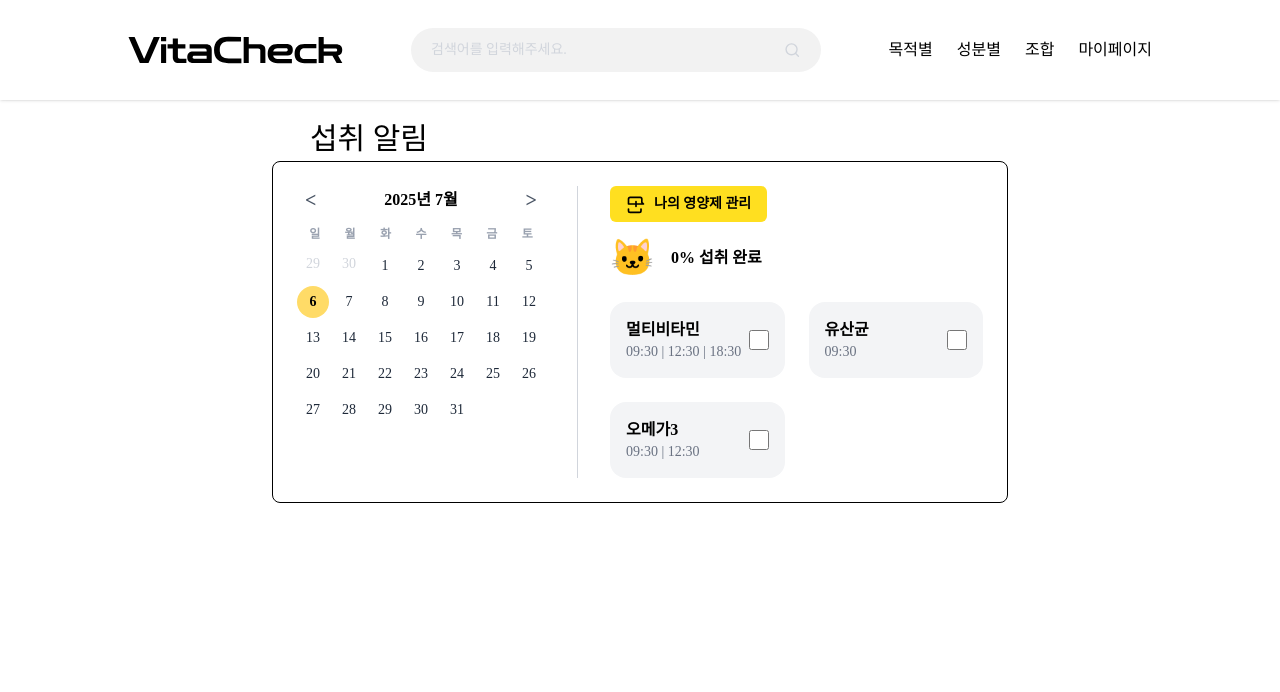
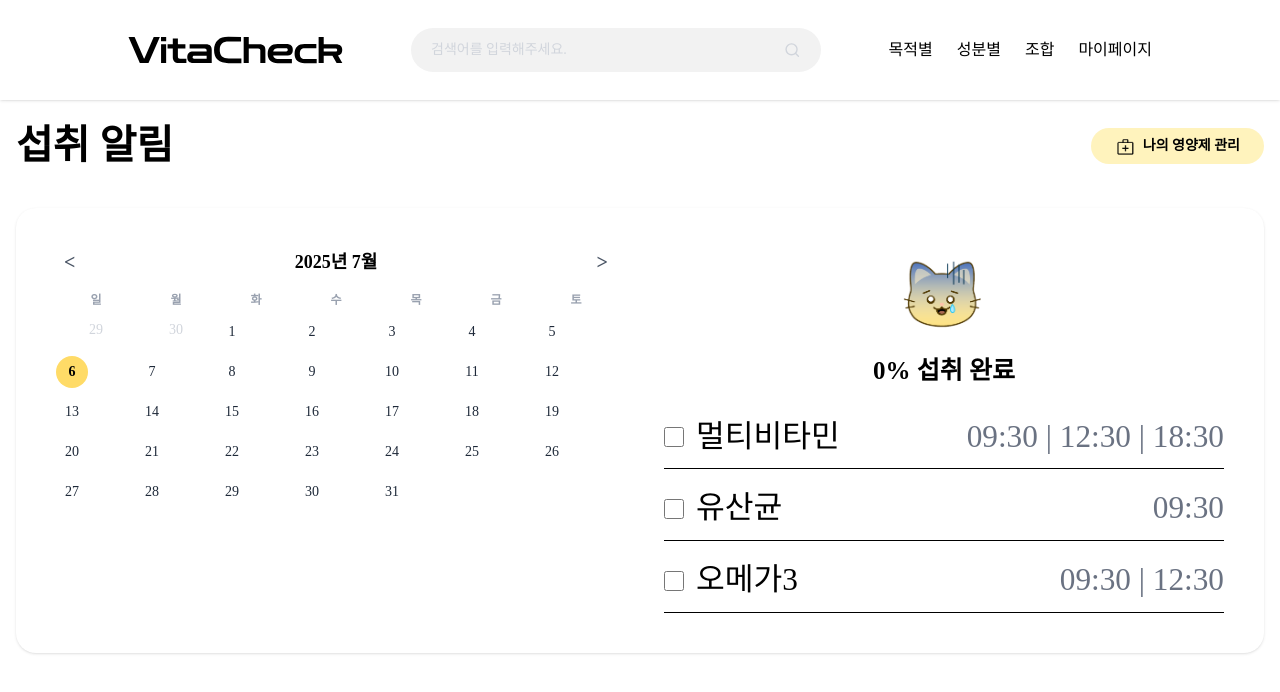
Before and after one commit to VitaCheck/vitacheck-fe, a React (Vite) app: page /alarm in a window 1280 px wide. Shown: the top 692 px of the page. Built offline with nearby package versions, Linux system fonts and the light colour scheme.

Commit message:
feat: 섭취 알림 페이지, 섭취 알림 설정 페이지 UI 구현

```diff
--- a/package.json
+++ b/package.json
@@ -15,9 +15,13 @@
     "clsx": "^2.1.1",
     "lucide-react": "^0.525.0",
     "react": "^19.1.0",
+    "react-clock": "^6.0.0",
     "react-dom": "^19.1.0",
     "react-icons": "^5.5.0",
+    "react-ios-time-picker": "^0.2.2",
+    "react-mobile-picker": "^1.1.2",
     "react-router-dom": "^7.6.3",
+    "react-time-picker": "^7.0.0",
     "tailwind-merge": "^3.3.1",
     "tailwind-variants": "^1.0.0",
     "tailwindcss": "^4.1.11"
--- /dev/null
+++ b/src/pages/alarm/AlarmAddModal.tsx
@@ -0,0 +1,123 @@
+import { useState } from "react";
+import TimePicker from "react-time-picker";
+import "react-time-picker/dist/TimePicker.css";
+import "react-clock/dist/Clock.css";
+
+interface Props {
+  onClose: () => void;
+}
+
+const AlarmAddModal = ({ onClose }: Props) => {
+  const [name, setName] = useState("");
+  const [days, setDays] = useState<string[]>([]);
+  const [times, setTimes] = useState<string[]>([]);
+  const [newTime, setNewTime] = useState<string>("09:00");
+
+  const toggleDay = (day: string) => {
+    setDays((prev) =>
+      prev.includes(day) ? prev.filter((d) => d !== day) : [...prev, day]
+    );
+  };
+
+  const handleAddTime = () => {
+    if (newTime && !times.includes(newTime)) {
+      setTimes([...times, newTime]);
+    }
+  };
+
+  return (
+    <div
+      className="fixed inset-0 z-50 flex items-end justify-center"
+      style={{ backgroundColor: "rgba(0, 0, 0, 0.3)" }}
+    >
+      <div
+        className="w-full bg-white rounded-t-3xl px-6 pt-5 pb-10 h-[70%] overflow-y-auto animate-slide-up"
+        onClick={(e) => e.stopPropagation()}
+      >
+        {/* 상단 헤더 */}
+        <div className="flex justify-between items-center mb-6">
+          <button onClick={onClose} className="font-medium text-[23px]">
+            취소
+          </button>
+          <span className="text-gray-500 font-bold text-[25px]">알림 추가</span>
+          <button className="font-bold text-[23px]">저장</button>
+        </div>
+
+        {/* 이름 입력 */}
+        <label className="block text-[#808080] font-semibold text-[20px] mb-1">
+          영양제 이름
+        </label>
+        <input
+          className="w-full h-[50px] border border-[#AAAAAA] rounded-[10px] px-3 py-2 bg-white mx-auto"
+          placeholder="예: 오메가3"
+          value={name}
+          onChange={(e) => setName(e.target.value)}
+        />
+
+        {/* 복용 요일 선택 */}
+        <label className="block text-[#808080] font-semibold text-[20px] mb-1 mt-[38px]">
+          복용 요일 선택
+        </label>
+        <div className="flex justify-between mb-4">
+          {["일", "월", "화", "수", "목", "금", "토"].map((day) => (
+            <button
+              key={day}
+              className={`w-[47.5px] h-[47.5px] rounded-[9.5px] border border-[#AAAAAA] ${
+                days.includes(day)
+                  ? "bg-[#808080] text-white"
+                  : "bg-white text-black"
+              }`}
+              onClick={() => toggleDay(day)}
+            >
+              {day}
+            </button>
+          ))}
+        </div>
+
+        {/* 복용 시간 선택 */}
+        <label className="block text-[#808080] font-semibold text-[20px] mb-1 mt-[38px]">
+          복용 시간 선택
+        </label>
+        {/* <div className="flex flex-col items-center gap-3 mb-4">
+          <TimePicker
+            onChange={(value) => {
+              if (value !== null) {
+                setNewTime(value);
+              }
+            }}
+            value={newTime}
+            format="HH:mm"
+            disableClock={true}
+            clearIcon={null}
+            className="!w-[160px] !rounded-[10px] !border !border-[#AAAAAA]"
+          />
+
+          <button
+            className="border border-gray-500 px-3 py-1 rounded text-sm"
+            onClick={handleAddTime}
+          >
+            복용 시간 추가
+          </button>
+        </div>
+
+        {times.length > 0 && (
+          <div
+            className="w-full h-[60px]
+      flex flex-col justify-center items-center
+      px-[12px] py-[15px] gap-[10px]
+      bg-white border border-[#AAAAAA] rounded-[10px]
+      text-sm text-gray-700 mx-auto"
+          >
+            복용 시간: {times.join(" | ")}
+          </div>
+        )} */}
+
+        <button className="w-full h-[60px] border border-red-400 rounded-[10px] text-red-500 py-2 rounded mt-[103px]">
+          알림 삭제
+        </button>
+      </div>
+    </div>
+  );
+};
+
+export default AlarmAddModal;
--- a/src/pages/alarm/AlarmPage.tsx
+++ b/src/pages/alarm/AlarmPage.tsx
@@ -105,12 +105,26 @@ const AlarmPage = () => {
   }
 
   return (
-    <div>
-      <div className="max-w-3xl mx-auto p-4">
-        <h2 className="ml-[38px] font-medium text-[30px] ">섭취 알림</h2>
-        {/*  모바일 버전 */}
+    <div className=" min-h-screen">
+      <div className="max-w-[1280px] mx-auto p-4">
+        {/* ✅ 모바일용 제목 */}
+        <h2 className="font-bold text-[30px] md:hidden">섭취 알림</h2>
+
+        {/* ✅ PC 전용: 상단 제목 + 버튼 수평 정렬 */}
+        <div className="hidden md:flex items-center justify-between mb-6">
+          <h2 className="font-bold text-[40px]">섭취 알림</h2>
+          <button className="bg-[#FFF3BD] hover:bg-[#ffe88f] transition text-black text-sm font-semibold rounded-full px-6 py-2 flex items-center gap-2">
+            <img
+              src="/images/medical_services.png"
+              alt="메디컬 아이콘"
+              className="w-5 h-5"
+            />
+            나의 영양제 관리
+          </button>
+        </div>
+
+        {/* ✅ 모바일 버전 */}
         <div className="md:hidden p-4 rounded-lg space-y-4">
-          {/* 섭취할 영양제가 있을 때: 고양이 + 섭취율 */}
           {supplements.length > 0 && (
             <div className="flex items-center justify-center gap-3">
               <img
@@ -129,17 +143,12 @@ const AlarmPage = () => {
               </div>
             </div>
           )}
-
-          {/* 섭취할 영양제가 없을 경우 메시지 */}
           {supplements.length === 0 && (
             <div className="bg-gray-100 text-black text-center rounded-[16px] px-4 py-5 w-full">
               오늘은 섭취할 영양제가 없어요!
             </div>
           )}
-
-          {/* 달력 */}
           <div className="border border-gray-300/50 rounded-xl p-4 bg-white">
-            {/* 상단: 달 이동 */}
             <div className="flex items-center justify-between mb-4">
               <button
                 onClick={onPrevMonth}
@@ -157,8 +166,6 @@ const AlarmPage = () => {
                 &gt;
               </button>
             </div>
-
-            {/* 요일 헤더 */}
             <div className="grid grid-cols-7 text-xs text-gray-400 mb-2">
               {weekDays.map((d) => (
                 <div key={d} className="text-center font-semibold">
@@ -166,14 +173,11 @@ const AlarmPage = () => {
                 </div>
               ))}
             </div>
-
-            {/* 날짜 셀 */}
             <div className="grid grid-cols-7 gap-y-2 text-sm text-center select-none">
               {calendarCells}
             </div>
           </div>
 
-          {/* 나의 영양제 관리 */}
           <div className="w-full mt-4 py-2 border border-gray-300 rounded flex items-center justify-center gap-2 transition cursor-default">
             <img
               src="/images/medical_services.png"
@@ -185,7 +189,6 @@ const AlarmPage = () => {
 
           <div className="space-y-4 mt-2">💊 나의 영양제</div>
 
-          {/* 영양제 체크리스트: supplements가 있을 경우에만 렌더링 */}
           {supplements.length > 0 && (
             <div className="grid grid-cols-1 md:grid-cols-2 gap-6 mt-6">
               {supplements.map(({ id, label, time }) => (
@@ -193,15 +196,12 @@ const AlarmPage = () => {
                   key={id}
                   className="flex items-center justify-between px-4 py-4 rounded-2xl bg-gray-100"
                 >
-                  {/* 왼쪽: 이름 + 시간 */}
                   <div className="flex flex-col">
                     <span className="text-base font-semibold">{label}</span>
                     <span className="text-gray-500 text-sm">
                       {time.join(" | ")}
                     </span>
                   </div>
-
-                  {/* 오른쪽: 체크박스 */}
                   <input
                     id={id}
                     type="checkbox"
@@ -216,16 +216,17 @@ const AlarmPage = () => {
         </div>
 
         {/* ✅ PC 버전 */}
-        <div className="hidden md:flex gap-8 border p-6 rounded-lg">
-          <div className="flex flex-col">
-            <div className="flex items-center justify-between mb-3">
+        <div className="hidden md:grid md:grid-cols-2 gap-12 mt-8 bg-white rounded-[20px] shadow-sm p-10">
+          {/* 왼쪽: 달력 */}
+          <div>
+            <div className="flex items-center justify-between mb-4">
               <button
                 onClick={onPrevMonth}
                 className="text-gray-600 font-bold text-xl px-2"
               >
                 &lt;
               </button>
-              <div className="text-center font-semibold">
+              <div className="text-lg font-semibold">
                 {year}년 {month + 1}월
               </div>
               <button
@@ -235,61 +236,38 @@ const AlarmPage = () => {
                 &gt;
               </button>
             </div>
-            <div className="grid grid-cols-7 text-xs text-gray-400 select-none mb-2">
+            <div className="grid grid-cols-7 text-xs text-gray-400 mb-2">
               {weekDays.map((d) => (
                 <div key={d} className="text-center font-semibold">
                   {d}
                 </div>
               ))}
             </div>
-            <div className="grid grid-cols-7 gap-1 text-sm">
+            <div className="grid grid-cols-7 gap-y-2 text-sm text-center select-none">
               {calendarCells}
             </div>
           </div>
 
-          <div className="w-px bg-gray-300"></div>
-
-          <div className="flex-1">
-            <button className="bg-yellow-300 rounded-md px-4 py-2 mb-4 flex items-center gap-2 text-sm font-semibold hover:bg-yellow-400 transition">
-              <svg
-                xmlns="http://www.w3.org/2000/svg"
-                className="h-5 w-5"
-                fill="none"
-                viewBox="0 0 24 24"
-                stroke="currentColor"
-                strokeWidth={2}
-              >
-                <path
-                  strokeLinecap="round"
-                  strokeLinejoin="round"
-                  d="M9 12h6m-3-3v6m6 3v2a2 2 0 01-2 2H5a2 2 0 01-2-2v-2m16-8V6a2 2 0 00-2-2H5a2 2 0 00-2 2v6h18z"
+          {/* 오른쪽: 섭취율 및 체크리스트 */}
+          <div>
+            <div className="flex flex-col items-center mb-6">
+              <img
+                src={getCatImage()}
+                alt="섭취율 고양이"
+                className="w-24 h-24 select-none"
               />
-              </svg>
-              나의 영양제 관리
-            </button>
-
-            <div className="flex items-center gap-4 mb-6">
-              <div className="text-4xl select-none">🐱</div>
-              <div className="font-semibold">{percentComplete}% 섭취 완료</div>
+              <div className="text-[25px] font-extrabold mt-2">
+                {percentComplete}% 섭취 완료
+              </div>
             </div>
 
-            <ul className="space-y-4">
-              {supplements.length > 0 && (
-                <div className="grid grid-cols-1 md:grid-cols-2 gap-6 mt-6">
+            <div className="space-y-4">
               {supplements.map(({ id, label, time }) => (
                 <div
                   key={id}
-                      className="flex items-center justify-between px-4 py-4 rounded-2xl bg-gray-100"
+                  className="flex items-center justify-between border-b pb-2"
                 >
-                      {/* 왼쪽: 이름 + 시간 */}
-                      <div className="flex flex-col">
-                        <span className="text-base font-semibold">{label}</span>
-                        <span className="text-gray-500 text-sm">
-                          {time.join(" | ")}
-                        </span>
-                      </div>
-
-                      {/* 오른쪽: 체크박스 */}
+                  <div className="flex items-center gap-3">
                     <input
                       id={id}
                       type="checkbox"
@@ -297,11 +275,16 @@ const AlarmPage = () => {
                       onChange={() => toggleChecked(id)}
                       className="w-5 h-5 accent-gray-500"
                     />
+                    <label htmlFor={id} className="text-[31.25px] font-medium">
+                      {label}
+                    </label>
+                  </div>
+                  <span className="text-[31.25px] text-gray-500">
+                    {time.join(" | ")}
+                  </span>
                 </div>
               ))}
             </div>
-              )}
-            </ul>
           </div>
         </div>
       </div>
--- a/src/pages/alarm/AlarmSettingsPage.tsx
+++ b/src/pages/alarm/AlarmSettingsPage.tsx
@@ -0,0 +1,102 @@
+import { useState } from "react";
+import AlarmAddModal from "./AlarmAddModal";
+
+interface Alarm {
+  id: number;
+  name: string;
+  times: string[];
+  enabled: boolean;
+}
+
+const AlarmSettingsPage = () => {
+  const [showModal, setShowModal] = useState(false);
+
+  const [alarms, setAlarms] = useState<Alarm[]>([
+    {
+      id: 1,
+      name: "멀티비타민",
+      times: ["09:30", "12:30", "18:30"],
+      enabled: true,
+    },
+    {
+      id: 2,
+      name: "유산균",
+      times: ["09:30", "12:30", "18:30", "21:30"],
+      enabled: true,
+    },
+    {
+      id: 3,
+      name: "오메가3",
+      times: ["09:30", "12:30"],
+      enabled: true,
+    },
+  ]);
+
+  const toggleAlarm = (id: number) => {
+    setAlarms((prev) =>
+      prev.map((alarm) =>
+        alarm.id === id ? { ...alarm, enabled: !alarm.enabled } : alarm
+      )
+    );
+  };
+
+  const formatTimes = (times: string[]) => {
+    if (times.length <= 3) {
+      return times.join(" | ");
+    } else {
+      return times.slice(0, 3).join(" | ") + " ...";
+    }
+  };
+
+  return (
+    <div className="min-h-screen px-4 py-5">
+      {/* 상단 헤더 */}
+      <div className="flex justify-between items-center mb-6">
+        <h1 className="text-[30px] font-bold">나의 영양제 관리</h1>
+        <div className="flex gap-3 items-center">
+          <img
+            src="/images/add.png"
+            alt="알림 추가"
+            className="w-6 h-6"
+            onClick={() => setShowModal(true)}
+          />
+        </div>
+      </div>
+
+      {/* 알림 리스트 */}
+      <div>
+        {alarms.map((alarm) => (
+          <div
+            key={alarm.id}
+            className="flex justify-between items-center border-b border-gray-700 pb-4"
+            style={{ height: "141px" }}
+          >
+            <div>
+              <div className="text-[24px]">{alarm.name}</div>
+              <div className="text-[24px] text-gray-400 mt-1">
+                {formatTimes(alarm.times)}
+              </div>
+            </div>
+
+            {/* 스위치 컴포넌트 */}
+            <div
+              onClick={() => toggleAlarm(alarm.id)}
+              className={`w-12 h-7 flex items-center px-1 rounded-full cursor-pointer transition-colors ${
+                alarm.enabled ? "bg-[#FFDB67]" : "bg-gray-600"
+              }`}
+            >
+              <div
+                className={`w-5 h-5 rounded-full bg-white shadow-md transform transition-transform ${
+                  alarm.enabled ? "translate-x-5" : "translate-x-0"
+                }`}
+              ></div>
+            </div>
+          </div>
+        ))}
+      </div>
+      {showModal && <AlarmAddModal onClose={() => setShowModal(false)} />}
+    </div>
+  );
+};
+
+export default AlarmSettingsPage;
--- /dev/null
+++ b/src/types/react-ios-time-picker.d.ts
@@ -0,0 +1,4 @@
+declare module "react-ios-time-picker" {
+  const TimePicker: any;
+  export default TimePicker;
+}
--- /dev/null
+++ b/tailwind.config.js
@@ -0,0 +1,17 @@
+module.exports = {
+  content: ["./src/**/*.{js,ts,jsx,tsx}"],
+  theme: {
+    extend: {
+      keyframes: {
+        "slide-up": {
+          "0%": { transform: "translateY(100%)", opacity: "0" },
+          "100%": { transform: "translateY(0)", opacity: "1" },
+        },
+      },
+      animation: {
+        "slide-up": "slide-up 0.4s ease-out",
+      },
+    },
+  },
+  plugins: [],
+};
```
Also changed, not shown: src/App.tsx (+5 -4 lines), public/images/add.png (added), 1 other file (tests, documents, lock files or other folders). Lines whose indentation alone changed are shown as unchanged.
